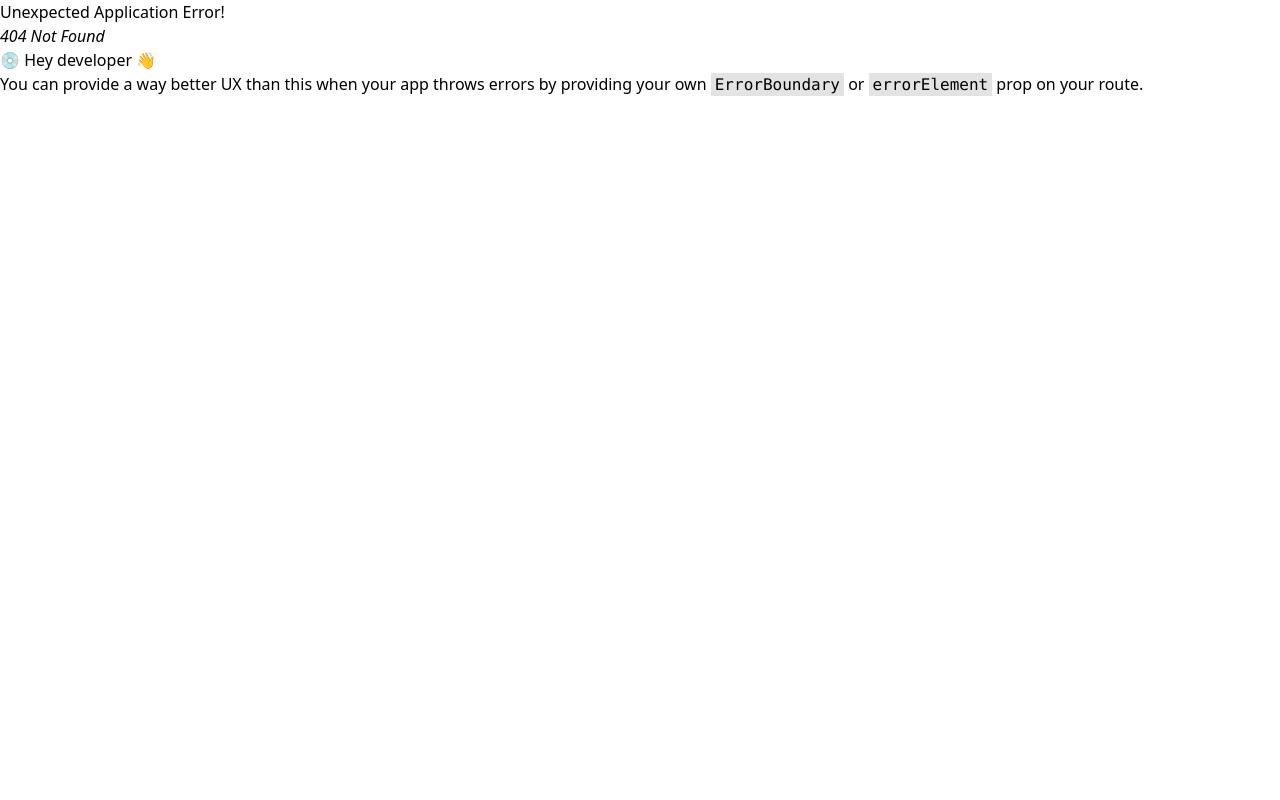
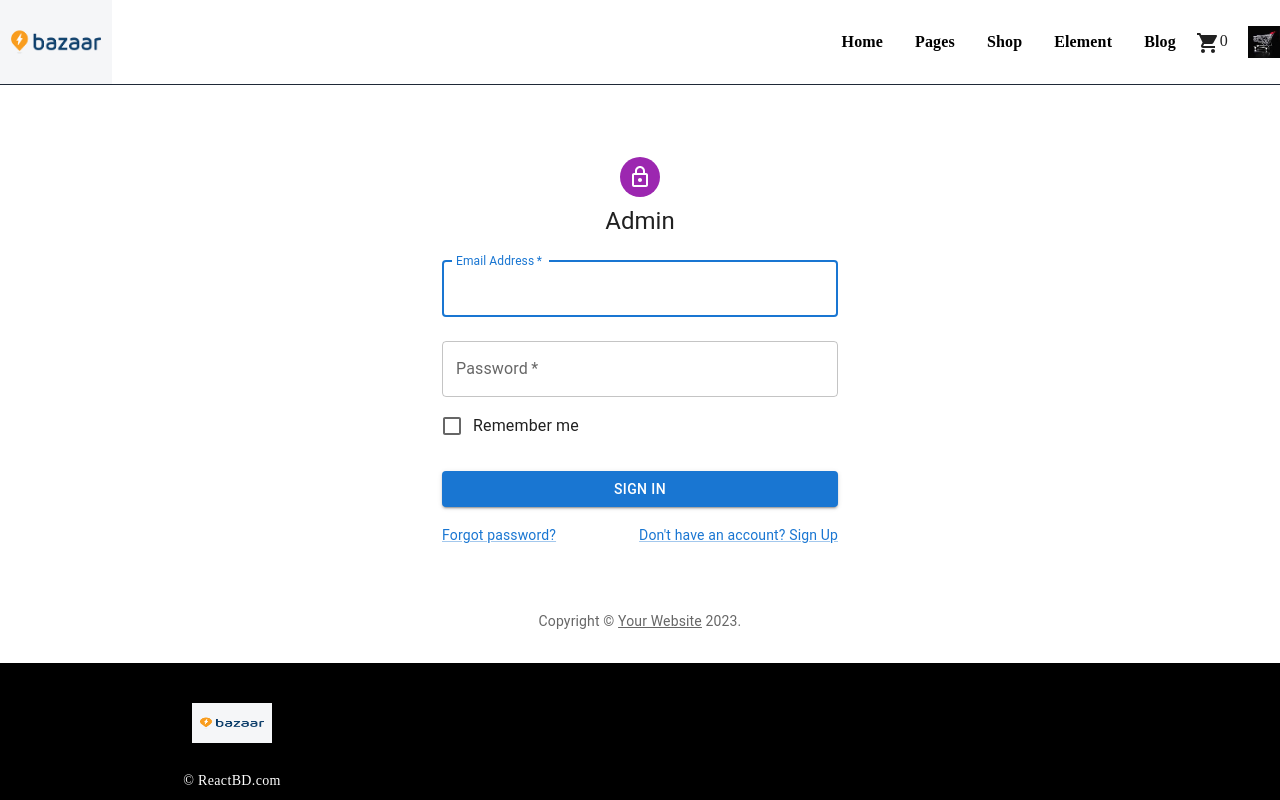
Before and after one commit to karkidivya/ecommerce-website, a React (Create React App) app in the folder client/: page /admin in a window 1280 px wide. Before the commit this address had no page. Shown: the top 800 px of the page. Built offline with nearby package versions, Linux system fonts and the light colour scheme.

Commit message:
login form for admin added

```diff
--- a/client/public/index.html
+++ b/client/public/index.html
@@ -26,6 +26,7 @@
       Learn how to configure a non-root public URL by running `npm run build`.
     -->
     <title>e-commerce-website</title>
+    <link rel = 'stylesheet'href = 'https://cdnjs.cloudflare.com/ajax/libs/font-awesome/6.4.0/css/all.min.css'>
   </head>
   <body>
     <noscript>You need to enable JavaScript to run this app.</noscript>
@@ -37,8 +38,9 @@
       You can add webfonts, meta tags, or analytics to this file.
       The build step will place the bundled scripts into the <body> tag.
 
-      To begin the development, run `npm start` or `yarn start`.
-      To create a production bundle, use `npm run build` or `yarn build`.
-    -->
+        To begin the development, run `npm start` or `yarn start`.
+        To create a production bundle, use `npm run build` or `yarn build`.
+      -->
+      <script defer src="https://use.fontawesome.com/releases/v5.15.4/js/all.js" integrity="sha384-rOA1PnstxnOBLzCLMcre8ybwbTmemjzdNlILg8O7z1lUkLXozs4DHonlDtnE7fpc" crossorigin="anonymous"></script>
   </body>
 </html>
--- a/client/src/App.js
+++ b/client/src/App.js
@@ -7,7 +7,7 @@ import { productsData } from './api/Api';
 import { createBrowserRouter,Outlet, RouterProvider, ScrollRestoration } from 'react-router-dom';
 import { Product } from './pages/product/product';
 import { Login } from './pages/login/Login';
-
+import Admin from './pages/admin/admin'
 
 const Layout = ()=>{
   return <div>
@@ -39,6 +39,10 @@ const router = createBrowserRouter([
       {
         path: '/login',
         element: <Login/>
+      },
+      {
+        path: '/admin',
+        element: <Admin />
       }
     ]
   }
--- a/client/src/components/ProductsCard.jsx
+++ b/client/src/components/ProductsCard.jsx
@@ -43,8 +43,8 @@ export const ProductsCard = ({product}) => {
           <div className='flex justify-between items-center'>
           <p>{category}</p>
           <div className='flex gap-2 justify-end'>
-            <p className='line-through text-gray-500'>${price}</p>
-            <p className='font-semibold'>${oldPrice}</p>
+            <p className='line-through text-gray-500'>Rs. {price}</p>
+            <p className='font-semibold'>Rs. {oldPrice}</p>
           </div>
 
         </div>
--- /dev/null
+++ b/client/src/components/Review.js
@@ -0,0 +1,27 @@
+const randomReview = {
+    name: 'John Doe',
+    date: '12/12/2020',
+    content: 'Lorem ipsum dolor sit amet, consectetur adipiscing elit. Nulla ve',
+    rating: 4
+}
+
+const Review = ({review }) =>{
+    return (
+        <div className="review flex">
+            <div className = 'rounded-full w-24'>
+
+            </div>
+            <eiv className = ''>
+                <div>
+                    <h3>{review.name}</h3>
+                    <p>{review.date}</p>
+                    <p>{ review.conent}</p>
+                </div>
+                <div className = 'review-star'>
+                </div>
+            </eiv>
+        </div>
+    )
+}
+
+export default Review
--- /dev/null
+++ b/client/src/components/ReviewForm.js
@@ -0,0 +1,11 @@
+const ReviewForm = () =>{
+
+    return(
+        <div className = ''>
+            <h1>Add Review</h1>
+            <form>
+
+            </form>
+        </div>
+    )
+}
--- /dev/null
+++ b/client/src/components/admin/Login.js
@@ -0,0 +1,108 @@
+import * as React from 'react';
+import Avatar from '@mui/material/Avatar';
+import Button from '@mui/material/Button';
+import CssBaseline from '@mui/material/CssBaseline';
+import TextField from '@mui/material/TextField';
+import FormControlLabel from '@mui/material/FormControlLabel';
+import Checkbox from '@mui/material/Checkbox';
+import Link from '@mui/material/Link';
+import Grid from '@mui/material/Grid';
+import Box from '@mui/material/Box';
+import LockOutlinedIcon from '@mui/icons-material/LockOutlined';
+import Typography from '@mui/material/Typography';
+import Container from '@mui/material/Container';
+import { createTheme, ThemeProvider } from '@mui/material/styles';
+
+function Copyright(props) {
+  return (
+    <Typography variant="body2" color="text.secondary" align="center" {...props}>
+      {'Copyright © '}
+      <Link color="inherit" href="https://mui.com/">
+        Your Website
+      </Link>{' '}
+      {new Date().getFullYear()}
+      {'.'}
+    </Typography>
+  );
+}
+
+// TODO remove, this demo shouldn't need to reset the theme.
+
+const defaultTheme = createTheme();
+
+export default function SignIn() {
+  const handleSubmit = (event) => {
+    event.preventDefault();
+    const data = new FormData(event.currentTarget);
+    console.log({
+      email: data.get('email'),
+      password: data.get('password'),
+    });
+  };
+
+  return (
+      <Container component="main" maxWidth="xs">
+        <CssBaseline />
+        <Box
+          sx={{
+            marginTop: 8,
+            display: 'flex',
+            flexDirection: 'column',
+            alignItems: 'center',
+          }}
+        >
+          <Avatar sx={{ m: 1, bgcolor: 'secondary.main' }}>
+            <LockOutlinedIcon />
+          </Avatar>
+          <Typography component="h1" variant="h5">
+            Admin
+          </Typography>
+          <Box component="form" onSubmit={handleSubmit} noValidate sx={{ mt: 1 }}>
+            <TextField
+              margin="normal"
+              required
+              fullWidth
+              id="email"
+              label="Email Address"
+              name="email"
+              autoFocus
+            />
+            <TextField
+              margin="normal"
+              required
+              fullWidth
+              name="password"
+              label="Password"
+              type="password"
+              id="password"
+            />
+            <FormControlLabel
+              control={<Checkbox value="remember" color="primary" />}
+              label="Remember me"
+            />
+            <Button
+              type="submit"
+              fullWidth
+              variant="contained"
+              sx={{ mt: 3, mb: 2 }}
+            >
+              Sign In
+            </Button>
+            <Grid container>
+              <Grid item xs>
+                <Link href="#" variant="body2">
+                  Forgot password?
+                </Link>
+              </Grid>
+              <Grid item>
+                <Link href="#" variant="body2">
+                  {"Don't have an account? Sign Up"}
+                </Link>
+              </Grid>
+            </Grid>
+          </Box>
+        </Box>
+        <Copyright sx={{ mt: 8, mb: 4 }} />
+      </Container>
+  );
+}
--- /dev/null
+++ b/client/src/pages/admin/admin.js
@@ -0,0 +1,10 @@
+import Login from '../../components/admin/Login'
+
+
+const Admin = () =>{
+    return (
+        <Login />
+    )
+}
+
+export default Admin
```
